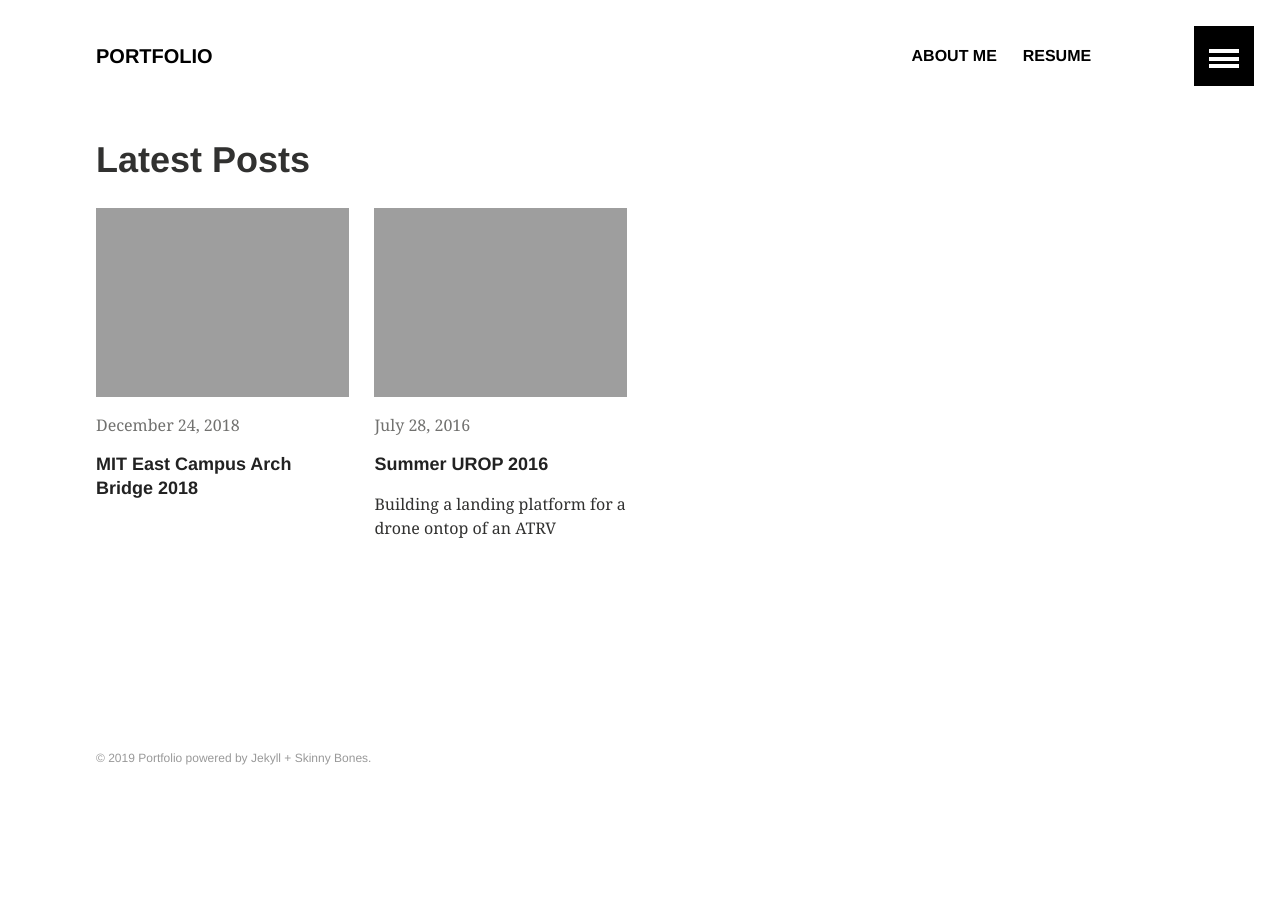
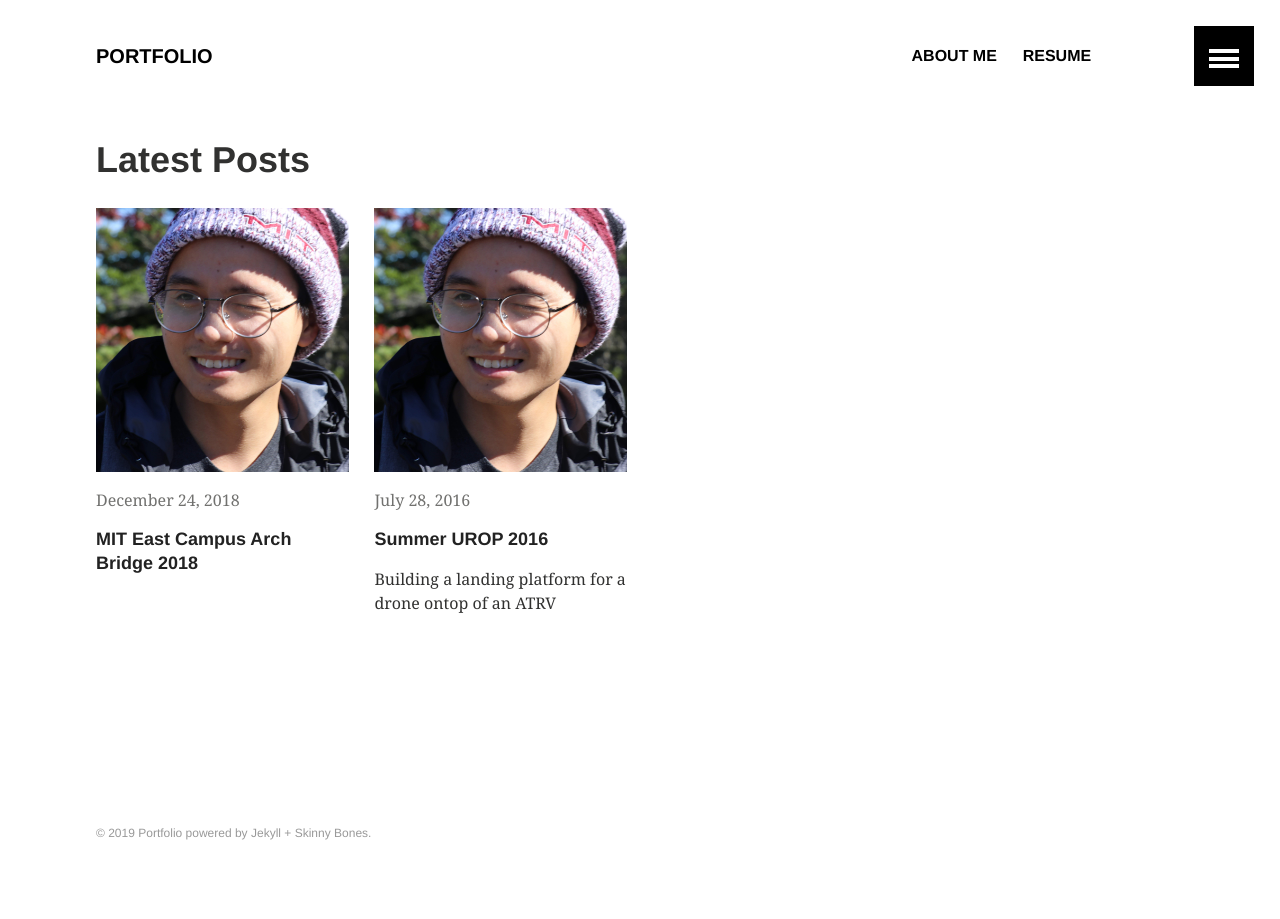
Before and after one commit to zicez/zicez.github.io, a Jekyll site: the page built from index.md, in a window 1280 px wide. Built offline with Jekyll 4.4.1, drawn with Linux system fonts in a browser that asks for light colours.

Commit message:
More details

```diff
--- a/_config.yml
+++ b/_config.yml
@@ -2,8 +2,8 @@
 
 title: "Portfolio"
 description: "Showcasing my projects."
-logo: bridge.jpg # 120x120 px default image used for Twitter summary card
-teaser: bridge.jpg # 400x250 px default teaser image used in image archive grid
+logo: bio.jpg # 120x120 px default image used for Twitter summary card
+teaser: bio.jpg # 400x250 px default teaser image used in image archive grid
 locale: en
 url:
 feed:
```
Also changed, not shown: _posts/portfolio/2018-12-24-Bridge.md (+2 -2 lines).
